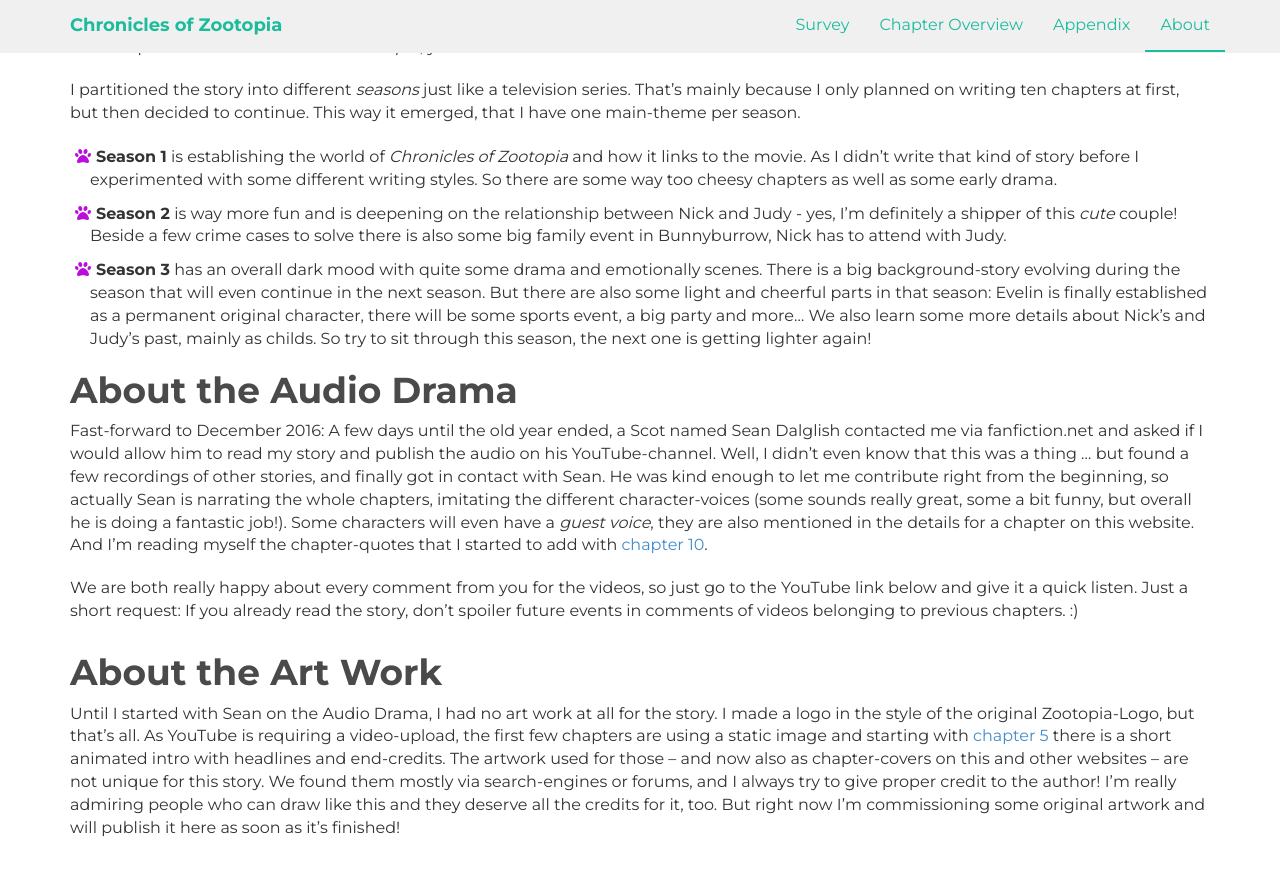
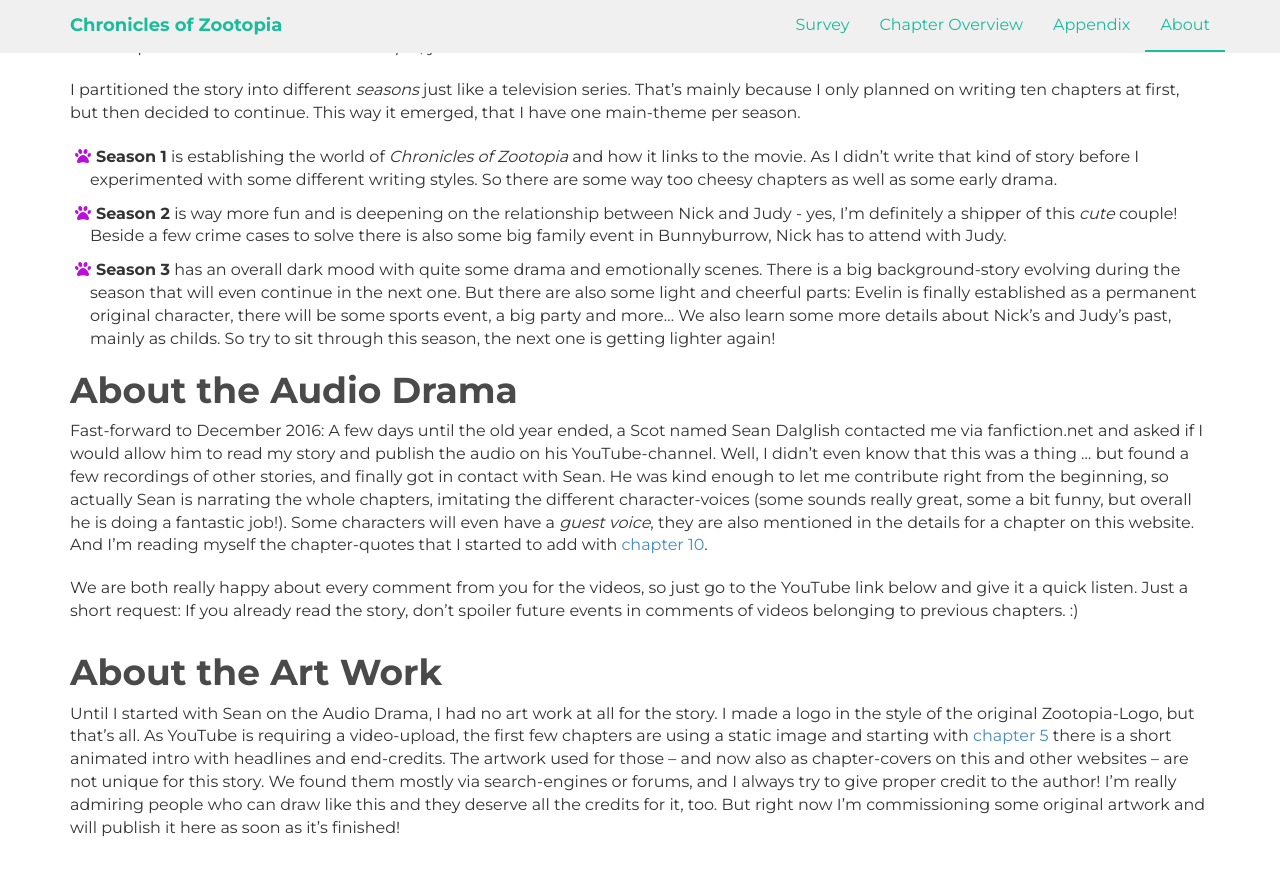
Before and after one commit to Anheledir/ChroniclesOfZootopia, a Jekyll site: the page built from about.md, in a window 1280 px wide and 900 px high, scrolled down 739 px. Shown: the top 876 px of the window. Built offline with Jekyll 4.4.1, drawn with Linux system fonts in a browser that asks for light colours; nearby versions of some CDN libraries.

Commit message:
modified S3 description somewhat

```diff
--- a/about.md
+++ b/about.md
@@ -11,7 +11,7 @@
 I partitioned the story into different _seasons_ just like a television series. That's mainly because I only planned on writing ten chapters at first, but then decided to continue. This way it emerged, that I have one main-theme per season.
 * __Season 1__ is establishing the world of _Chronicles of Zootopia_ and how it links to the movie. As I didn't write that kind of story before I experimented with some different writing styles. So there are some way too cheesy chapters as well as some early drama.
 * __Season 2__ is way more fun and is deepening on the relationship between Nick and Judy - yes, I'm definitely a shipper of this _cute_ couple! Beside a few crime cases to solve there is also some big family event in Bunnyburrow, Nick has to attend with Judy.
-* __Season 3__ has an overall dark mood with quite some drama and emotionally scenes. There is a big background-story evolving during the season that will even continue in the next season. But there are also some light and cheerful parts in that season: Evelin is finally established as a permanent original character, there will be some sports event, a big party and more... We also learn some more details about Nick's and Judy's past, mainly as childs. So try to sit through this season, the next one is getting lighter again!
+* __Season 3__ has an overall dark mood with quite some drama and emotionally scenes. There is a big background-story evolving during the season that will even continue in the next one. But there are also some light and cheerful parts: Evelin is finally established as a permanent original character, there will be some sports event, a big party and more... We also learn some more details about Nick's and Judy's past, mainly as childs. So try to sit through this season, the next one is getting lighter again!
 
 # About the Audio Drama
 Fast-forward to December 2016: A few days until the old year ended, a Scot named Sean Dalglish contacted me via fanfiction.net and asked if I would allow him to read my story and publish the audio on his YouTube-channel. Well, I didn't even know that this was a thing ... but found a few recordings of other stories, and finally got in contact with Sean. He was kind enough to let me contribute right from the beginning, so actually Sean is narrating the whole chapters, imitating the different character-voices (some sounds really great, some a bit funny, but overall he is doing a fantastic job!). Some characters will even have a _guest voice_, they are also mentioned in the details for a chapter on this website. And I'm reading myself the chapter-quotes that I started to add with [chapter 10][1x10].
```
